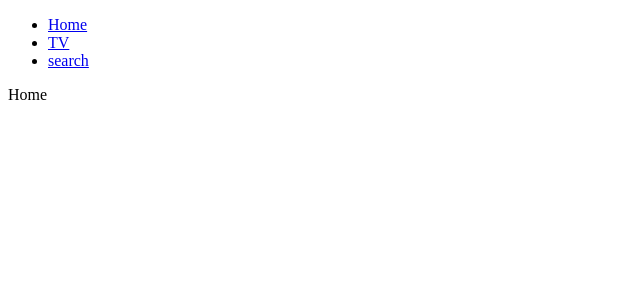
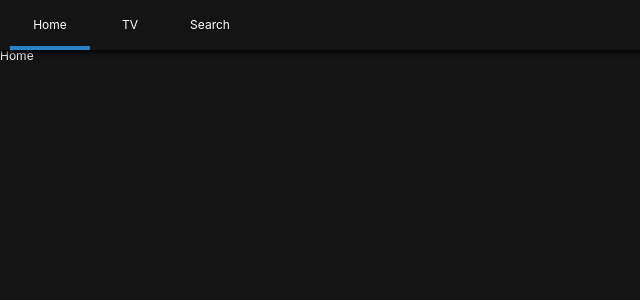
Before and after one commit to HgSon/mymovie, a React (Create React App) app: page / in a window 1280 px wide. Shown: the top 300 px of the page, without its empty margins (0-640 px from the left). Built offline with nearby package versions, Linux system fonts and the light colour scheme.

Commit message:
header ~3.4

```diff
--- a/package.json
+++ b/package.json
@@ -10,7 +10,9 @@
     "react": "^16.13.1",
     "react-dom": "^16.13.1",
     "react-router-dom": "^5.2.0",
-    "react-scripts": "3.4.1"
+    "react-scripts": "3.4.1",
+    "styled-components": "^5.1.1",
+    "styled-reset": "^4.2.1"
   },
   "scripts": {
     "start": "react-scripts start",
--- /dev/null
+++ b/remove/Header/Header.js
@@ -0,0 +1,20 @@
+import React from "react";
+import styles from "./Header.module.css";
+
+const Header = () => (
+  <header>
+    <ul className={styles.nav}>
+      <li>
+        <a href="/">Home</a>
+      </li>
+      <li>
+        <a href="/tv">TV</a>
+      </li>
+      <li>
+        <a href="/search">search</a>
+      </li>
+    </ul>
+  </header>
+);
+
+export default Header;
--- /dev/null
+++ b/remove/Header/Header.module.css
@@ -0,0 +1,6 @@
+.nav {
+  background-color: aquamarine;
+}
+.nav:hover {
+  display: flex;
+}
--- /dev/null
+++ b/remove/Header/index.js
@@ -0,0 +1,2 @@
+import Header from "./Header";
+export default Header;
--- a/src/Components/App.js
+++ b/src/Components/App.js
@@ -1,13 +1,13 @@
 import React, { Component } from "react";
 import Router from "./Router";
-import Header from "./Header";
+import GlobalStyles from "Components/GlobalStyles";
 
 class App extends Component {
   render() {
     return (
       <>
-        <Header />
         <Router />
+        <GlobalStyles />
       </>
     );
   }
--- /dev/null
+++ b/src/Components/GlobalStyles.js
@@ -0,0 +1,22 @@
+import { createGlobalStyle } from "styled-components";
+import reset from "styled-reset";
+
+const GlobalStyles = createGlobalStyle`
+    ${reset};
+    a{
+        text-decoration: none;
+        color: inherit;
+    }
+    *{
+        box-sizing: border-box;
+    }
+    body{
+        font-family: -apple-system, BlinkMacSystemFont, 'Segoe UI', Roboto, Oxygen, Ubuntu, Cantarell, 'Open Sans', 'Helvetica Neue', sans-serif;
+        font-size: 12px;
+        background-color: rgba(20,20,20,1);
+        color: white;
+        padding-top: 50px;
+    }
+    `;
+
+export default GlobalStyles;
--- a/src/Components/Header.js
+++ b/src/Components/Header.js
@@ -1,19 +1,53 @@
 import React from "react";
+import styled from "styled-components";
+import { Link, withRouter } from "react-router-dom";
 
-const Header = () => (
-  <header>
-    <ul>
-      <li>
-        <a href="/">Home</a>
-      </li>
-      <li>
-        <a href="/tv">TV</a>
-      </li>
-      <li>
-        <a href="/search">search</a>
-      </li>
-    </ul>
-  </header>
+const Header = styled.header`
+  color: white;
+  position: fixed;
+  top: 0;
+  left: 0;
+  width: 100%;
+  height: 50px;
+  display: flex;
+  align-items: center;
+  padding: 0 10px;
+  z-index: 10;
+  background-color: rgba(20, 20, 20, 0.8);
+  box-shadow: 0px 1px 5px 2px rgba(0, 0, 0, 0.8);
+`;
+const List = styled.ul`
+  display: flex;
+`;
+const Item = styled.li`
+  width: 80px;
+  height: 50px;
+  text-align: center;
+  border-bottom: 4px solid
+    ${(props) => (props.current ? "#2c82c9" : "transparent")};
+  transition: border-bottom 0.4s ease-in-out;
+`;
+const SLink = styled(Link)`
+  height: 50px;
+  display: flex;
+  align-items: center;
+  justify-content: center;
+`;
+
+const HeaderC = ({ location: { pathname } }) => (
+  <Header>
+    <List>
+      <Item current={pathname === "/"}>
+        <SLink to="/">Home</SLink>
+      </Item>
+      <Item current={pathname === "/tv"}>
+        <SLink to="/tv">TV</SLink>
+      </Item>
+      <Item current={pathname === "/search"}>
+        <SLink to="/search">Search</SLink>
+      </Item>
+    </List>
+  </Header>
 );
 
-export default Header;
+export default withRouter(HeaderC);
--- a/src/Components/Router.js
+++ b/src/Components/Router.js
@@ -9,9 +9,11 @@ import Home from "Routes/Home";
 import TV from "Routes/TV";
 import Detail from "Routes/Detail";
 import Search from "Routes/Search";
+import Header from "Components/Header";
 
 export default () => (
   <Router>
+    <Header />
     <Switch>
       <Route path="/" exact component={Home} />
       <Route path="/tv" component={TV} />
--- a/src/index.js
+++ b/src/index.js
@@ -1,6 +1,5 @@
 import React from "react";
 import ReactDOM from "react-dom";
 import App from "Components/App";
-//.env가 자동으로 src 보게해주기때문에 "./Components/App"안해도됨
 
 ReactDOM.render(<App />, document.getElementById("root"));
```
Also changed, not shown: 1 other file (tests, documents, lock files or other folders).
